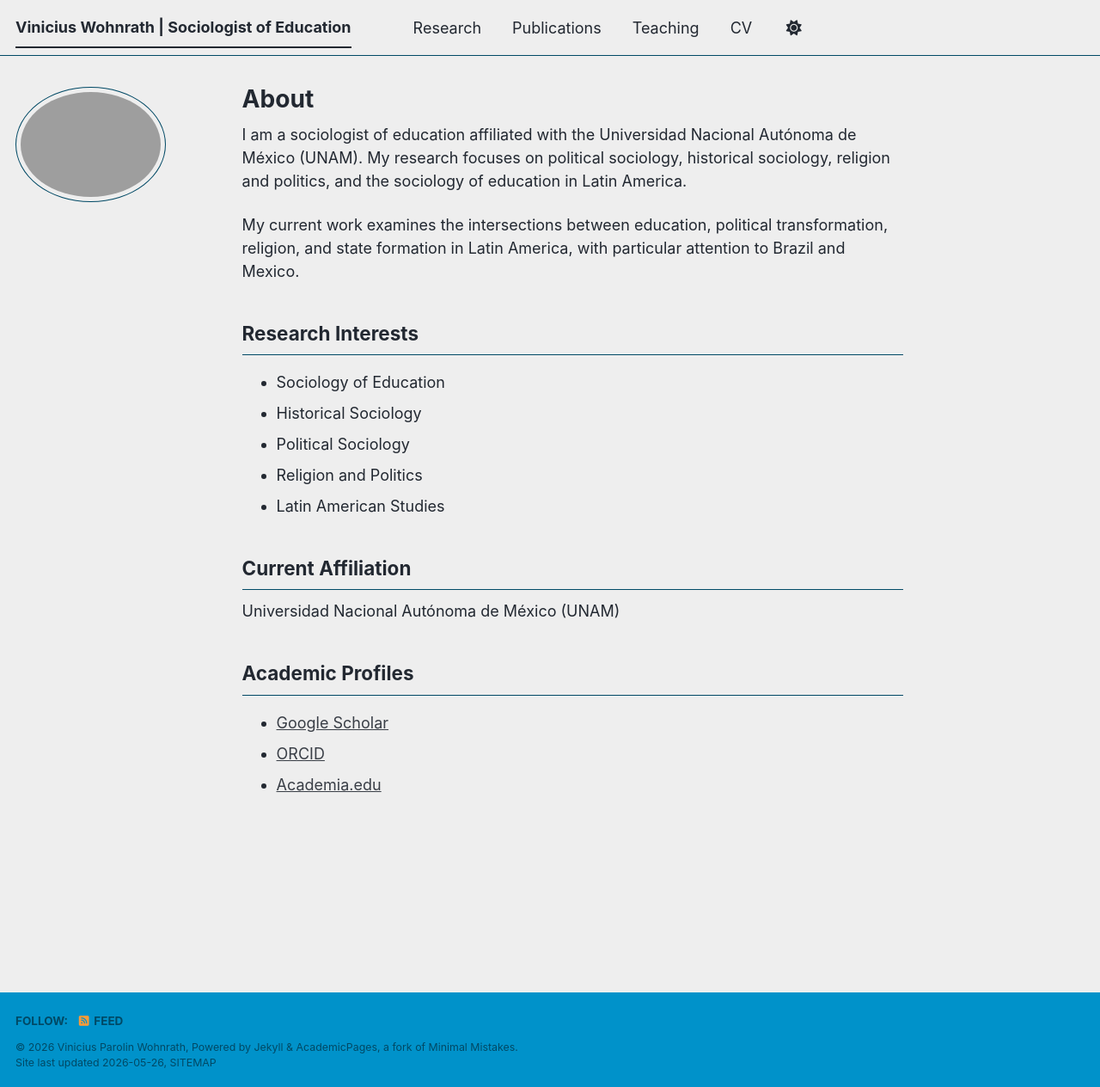
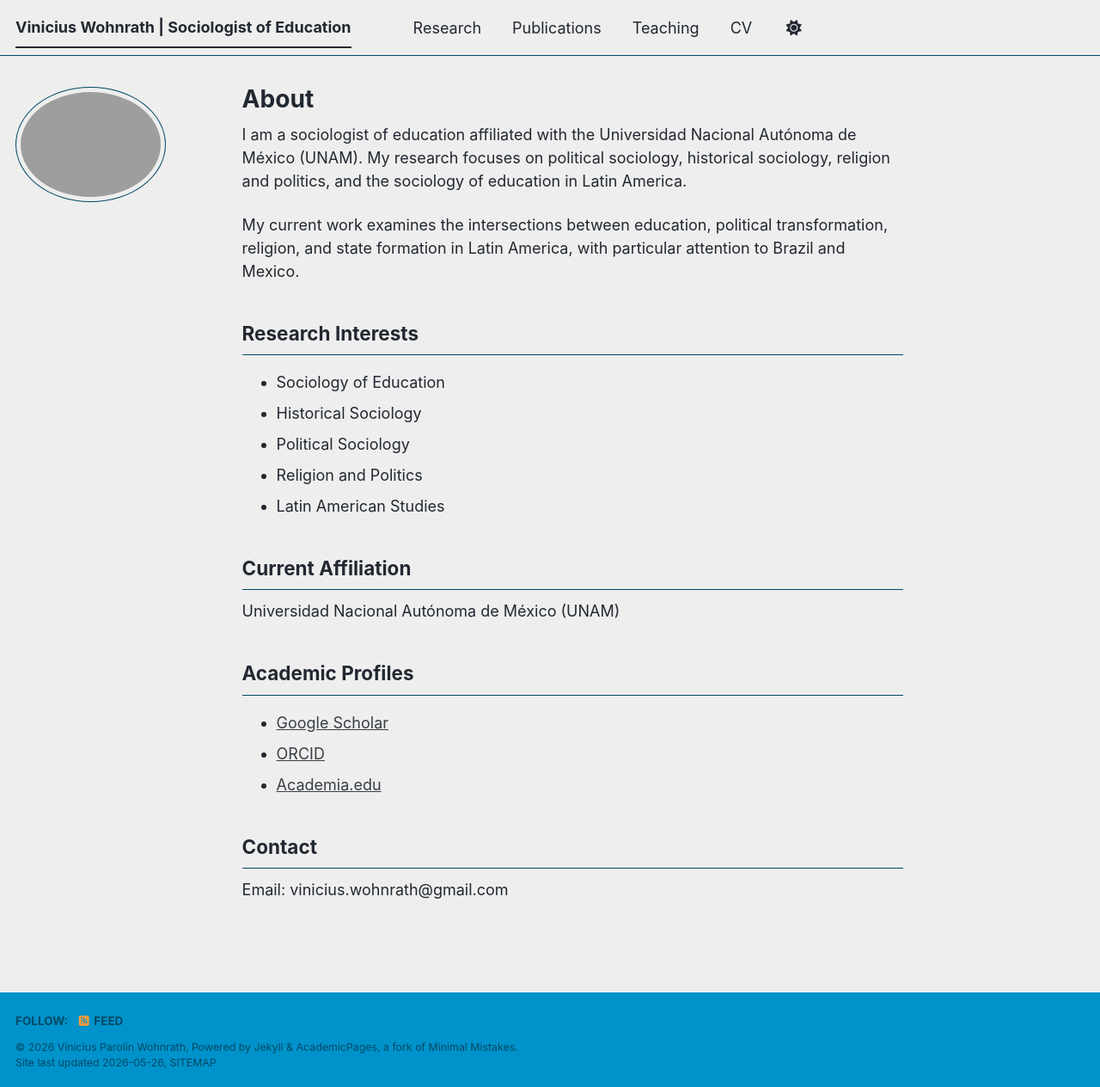
Before and after one commit to viniciuswohnrath/viniciuswohnrath.github.io, a Jekyll site: the page built from _pages/about.md, in a window 1280 px wide and 1264 px high. Shown: the whole window at 86% size. Built offline with Jekyll 4.4.1, drawn with Linux system fonts in a browser that asks for light colours; a script bundle is joined from its source files by our own code; library files that are not in the unit come from our copies.

Commit message:
Update about.md

```diff
--- a/_pages/about.md
+++ b/_pages/about.md
@@ -26,3 +26,7 @@ Universidad Nacional Autónoma de México (UNAM)
 - [Google Scholar](https://scholar.google.com/citations?hl=es&user=jqzpjAYAAAAJ)
 - [ORCID](https://orcid.org/0000-0001-5717-0906)
 - [Academia.edu](https://unam1.academia.edu/ViniciusWohnrath)
+
+## Contact
+
+Email: vinicius.wohnrath@gmail.com
```
